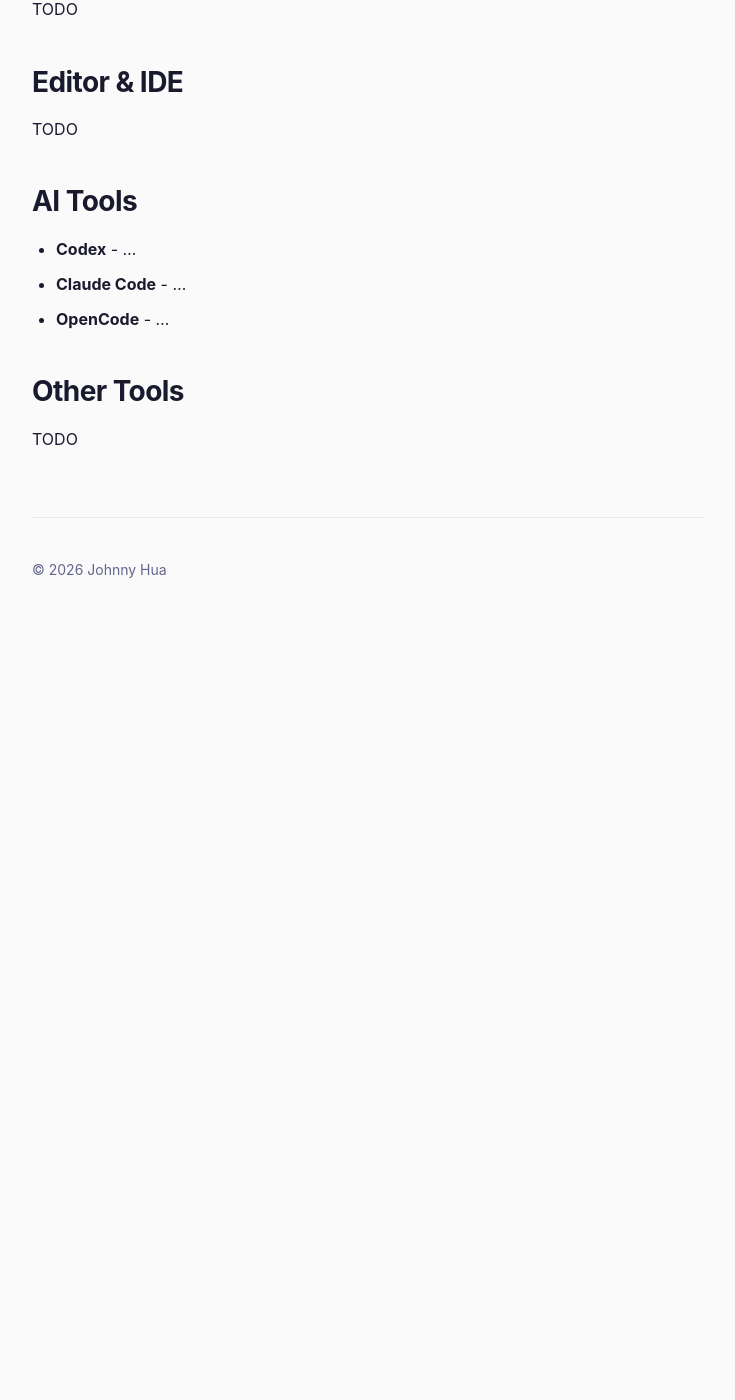
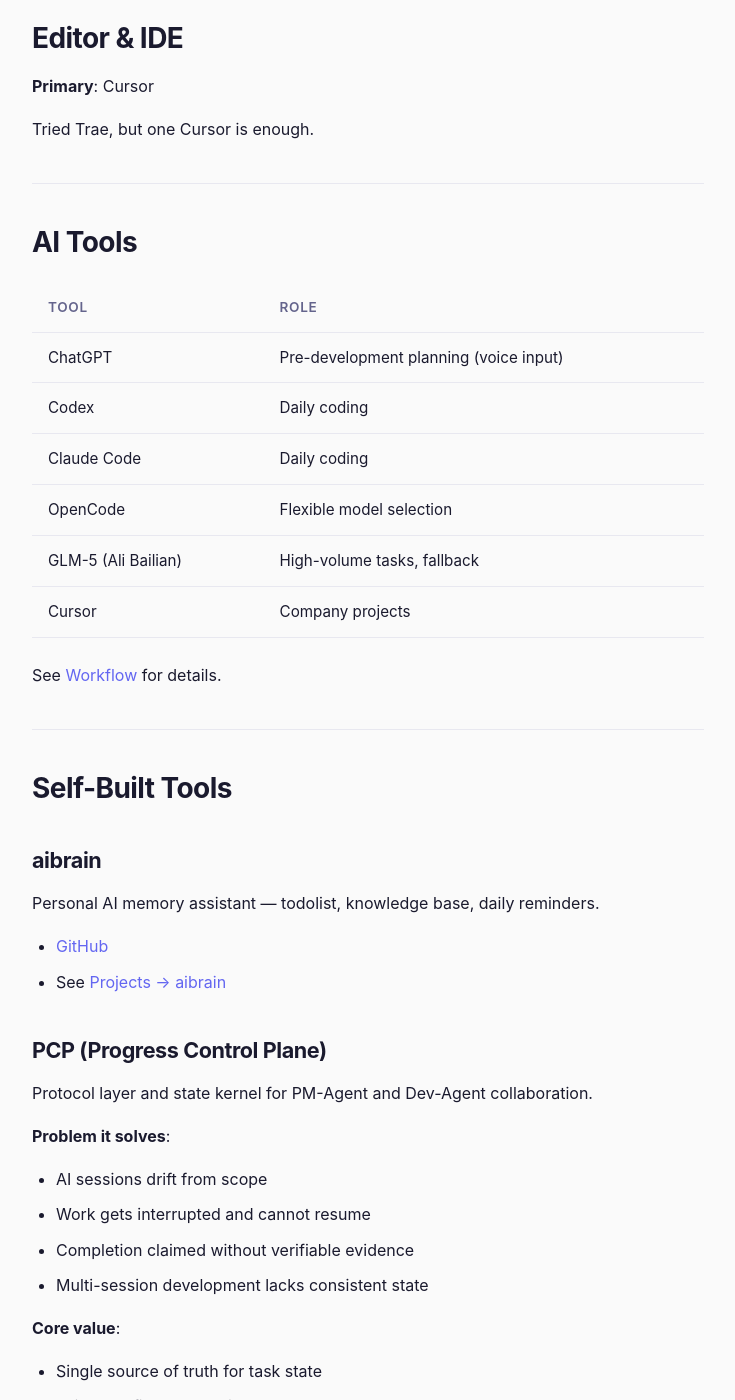
Before and after one commit to JohnnyHua/JohnnyHua.github.io, a Jekyll site: the page built from setup/index.md, in a window 1280 px wide and 1400 px high, scrolled down 508 px. Shown: the whole window, without its empty margins (272-1007 px from the left). Built offline with Jekyll 4.4.1, drawn with Linux system fonts in a browser that asks for light colours; before the commit the page ends 1138 px from its top, so only the background shows below that; some of the changed text lies outside the part shown.

Commit message:
Add setup page with self-built tools

```diff
--- a/setup/index.md
+++ b/setup/index.md
@@ -1,32 +1,74 @@
 ---
 layout: default
-title: Setup
+title: Development Setup
 ---
 
 # Development Setup
 
-My development environment and tools.
+My development environment and self-built tools.
 
 ---
 
 ## Hardware
 
-TODO
+- MacBook
+- iTerm2
 
-## OS & Shell
-
-TODO
+---
 
 ## Editor & IDE
 
-TODO
+**Primary**: Cursor
+
+Tried Trae, but one Cursor is enough.
+
+---
 
 ## AI Tools
 
-- **Codex** - ...
-- **Claude Code** - ...
-- **OpenCode** - ...
+| Tool | Role |
+|------|------|
+| ChatGPT | Pre-development planning (voice input) |
+| Codex | Daily coding |
+| Claude Code | Daily coding |
+| OpenCode | Flexible model selection |
+| GLM-5 (Ali Bailian) | High-volume tasks, fallback |
+| Cursor | Company projects |
+
+See [Workflow](/workflow/) for details.
+
+---
+
+## Self-Built Tools
+
+### aibrain
+
+Personal AI memory assistant — todolist, knowledge base, daily reminders.
+
+- [GitHub](https://github.com/JohnnyHua/aibrain)
+- See [Projects → aibrain](/projects/aibrain.html)
+
+### PCP (Progress Control Plane)
+
+Protocol layer and state kernel for PM-Agent and Dev-Agent collaboration.
+
+**Problem it solves**:
+- AI sessions drift from scope
+- Work gets interrupted and cannot resume
+- Completion claimed without verifiable evidence
+- Multi-session development lacks consistent state
+
+**Core value**:
+- Single source of truth for task state
+- Evidence-first completion rules
+- Predictable handoff across sessions/models
+- Tool-agnostic protocol
+
+**Status**: In development
+
+---
 
 ## Other Tools
 
-TODO
+- Git (command line)
+- Docker / Docker Compose
```
Also changed, not shown: index.md (+4 -0 lines), setup/index-zh.md (added, +74 -0 lines).
